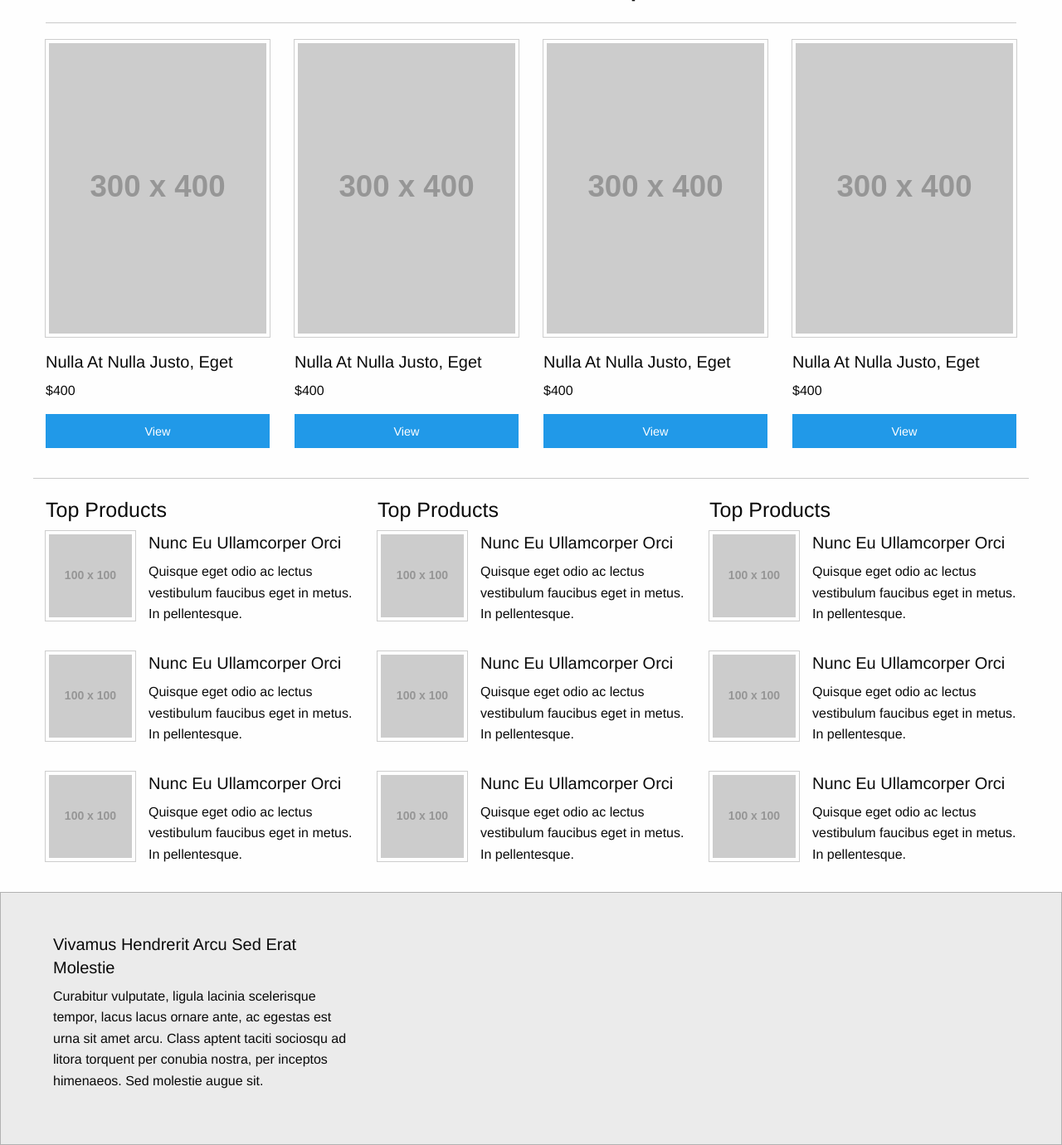
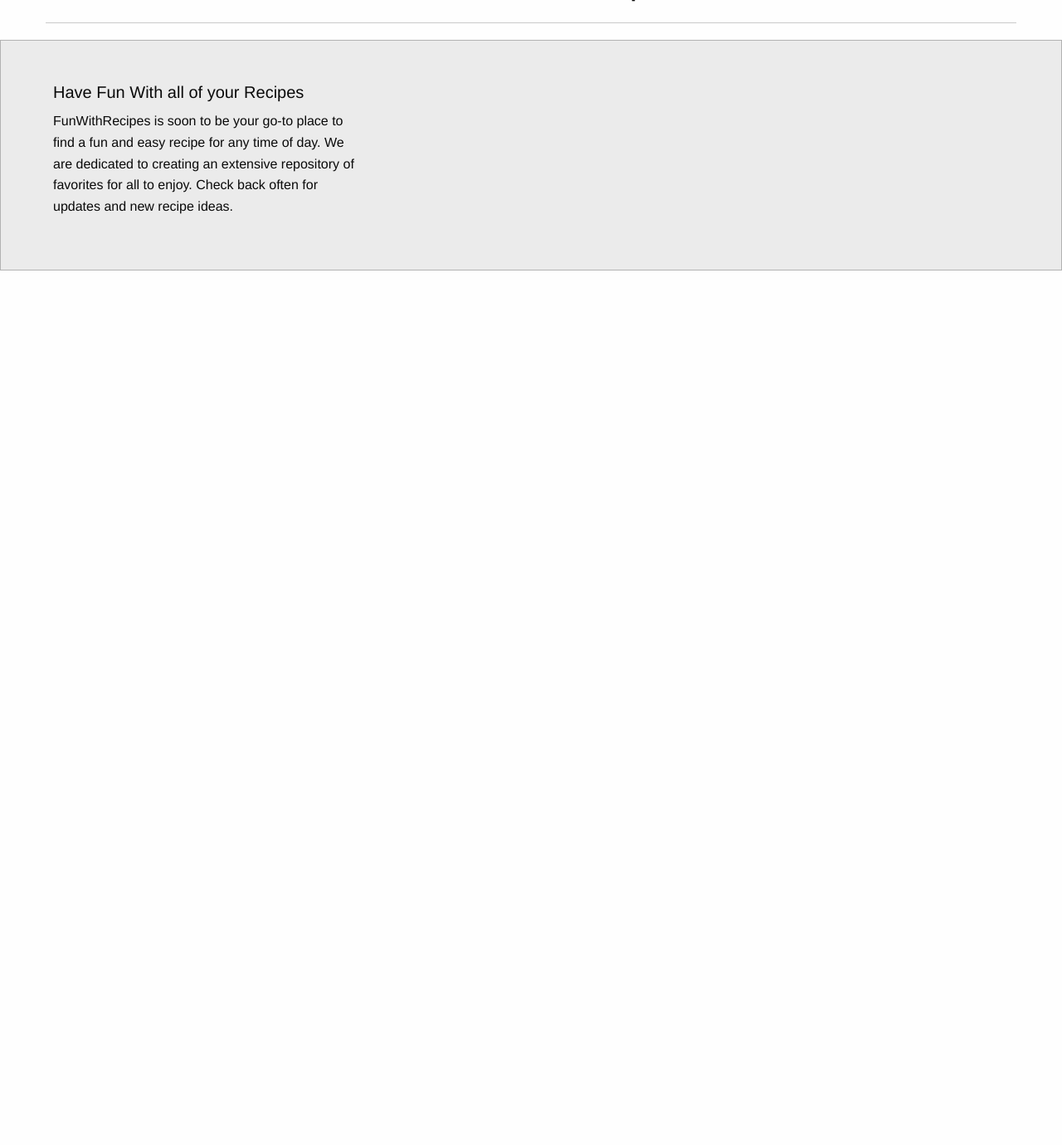
Before and after one commit to Ashawee/FunWithRecipes, a Flask app: page / in a window 1280 px wide. Shown: the part 403-1783 px from the top of the page at 83% size. After the commit the page ends 729 px from the top, so only its background shows below. Run offline with Flask 2, Linux system fonts and the light colour scheme; grey boxes labelled with a size stand in for pictures from a placeholder-image service; parts of the project's set-up code (start-up, migrations or seed data) failed here and were passed over; some libraries are stand-ins or nearby versions.

Commit message:
Updated current template files.

```diff
--- a/FunWithRecipes.sql
+++ b/FunWithRecipes.sql
@@ -87,11 +87,9 @@ SET timezone = 'UTC';
 GRANT SELECT, INSERT, UPDATE, DELET ON ALL TABLES IN SCHEMA public TO recipes_admin;
 GRANT SELECT, UPDATE ON ALL SEQUENCES IN SCHEMA public TO recipes_admin;
 
-INSERT INTO messages (message, user_id) VALUES ('Hello There', 1);
-INSERT INTO messages (message, user_id) VALUES ('That space station is cool', 2);
 
 INSERT INTO users (username, password) VALUES ('ashawee', crypt('gumdrop', gen_salt('bf')));
 INSERT INTO users (username, password) VALUES ('tester', crypt('test', gen_salt('bf')));
-
+INSERT INTO users (username, password) VALUES ('Edith', crypt('rain', gen_salt('bf')));
 
 INSERT INTO recipes ()
--- a/server.py
+++ b/server.py
@@ -33,54 +33,23 @@ def updateRoster():
     print 'broadcasting names'
     emit('roster', names, broadcast=True)
 
-@socketio.on('connect', namespace='/chat')
+@socketio.on('connect', namespace='/recipe')
 def test_connect():
     session['uuid'] = uuid.uuid1()
     print 'connected'
 
-@socketio.on('message', namespace='/chat')
-def new_message(message):
-
-    username = users[session['uuid']]['username']
-    messages = []
-    tmp = {'text':message, 'name':users[session['uuid']]['username']}
-    messages.append(tmp)
-    username = users[session['uuid']]['username']
-
-    emit('message', tmp, broadcast=True)
-
-    conn = connectToDB()
-    cur = conn.cursor(cursor_factory=psycopg2.extras.DictCursor)
-
-    print 'connected to db for inserting message'
-
-    user_select = "SELECT user_id FROM users WHERE username = %s"
-    cur.execute(user_select, (username,))
-    userId = cur.fetchone()
-
-    try:
-        insert_message = ""
-        data = (message, userId[0])
-        cur.execute(insert_message, data)
-    except:
-        print("ERROR inserting into messages")
-        conn.rollback()
-    conn.commit()
-
-
-
-@socketio.on('identify', namespace='/chat')
+@socketio.on('identify', namespace='/recipe')
 def on_identify(name):
     print ('identify' + name)
     users[session['uuid']] = {'username': name}
 
 
-@socketio.on('check', namespace='/chat')
+@socketio.on('check', namespace='/recipe')
 def checking(pw):
 
     username = users[session['uuid']]['username']
 
-@socketio.on('search', namespace='/chat')
+@socketio.on('search', namespace='/recipe')
 def on_search(searchtext):
 
     results = []
@@ -90,7 +59,7 @@ def on_search(searchtext):
     username = users[session['uuid']]['username']
 
     print 'connected to db for search'
-    search_message = "SELECT message FROM messages WHERE message LIKE %s"
+    search_message = ""
     data = ('%'+ searchtext + '%',)
     cur.execute(search_message, data)
     search_results = cur.fetchall()
@@ -141,6 +110,36 @@ def recipe():
 
     return app.send_static_file('recipe.html')
 
+@app.route('/login', methods=['GET', 'POST'])
+def login():
+    #connect to database
+
+    return app.send_static_file('login.html')
+
+@app.route('/register', methods=['GET', 'POST'])
+def register():
+    #connect to database
+
+    return app.send_static_file('register.html')
+
+@app.route('/submit-recipe', methods=['GET', 'POST'])
+def submit_recipe():
+    #connect to database
+
+    return app.send_static_file('submit_recipe.html')
+
+@app.route('/recipe-list', methods=['GET', 'POST'])
+def recipe_list():
+    #connect to database
+
+    return app.send_static_file('recipe_list.html')
+
+@app.route('/search-result', methods=['GET', 'POST'])
+def search_result():
+    #connect to database
+
+    return app.send_static_file('search_result.html')
+
 @app.route('/js/<path:path>')
 def static_proxy_js(path):
     # send_static_file will guess the correct MIME type
--- a/static/index.html
+++ b/static/index.html
@@ -6,22 +6,25 @@
 <title>Fun With Recipes</title>
     <link rel="stylesheet" href="css/foundation.css" />
     <link rel="stylesheet" href="css/app.css" />
+            <script src="/js/angular.min.js"></script>
+
 </head>
 <body>
       <div class="top-bar">
             <div class="top-bar-left">
                   <ul class="menu">
                         <li class="menu-text">Fun With Recipes</li>
-                        <li><a href="/chat">Chat Room</a></li>
-                        <li><a href="/recipe">Example Recipe</a></li>
+                        <li><a href="/recipe-list">Recipe List</a></li>
+                        <li><a href="/register">Register</a></li>
+                        <li><a href="/login">Login</a></li>
+
+
                   </ul>
             </div>
             <div class="top-bar-right">
                   <ul class="menu">
-                        <li><a href="#">Three</a></li>
-                        <li><a href="#">Four</a></li>
-                        <li><a href="#">Register</a></li>
-                        <li><a href="#">Search</a></li>
+                        <li><a href="/submit-recipe">Submit Recipe</a></li>
+                        <li><a href="/cha">Chat</a></li>
                   </ul>
             </div>
       </div>
@@ -31,13 +34,13 @@
                   <button class="orbit-previous" aria-label="previous"><span class="show-for-sr">Previous Slide</span>&#9664;</button>
                   <button class="orbit-next" aria-label="next"><span class="show-for-sr">Next Slide</span>&#9654;</button>
                   <li class="orbit-slide is-active">
-                        <img src="/img/bulb-1239423_1920.jpg">
+                        <img src="/img/pepper.jpg">
                   </li>
                   <li class="orbit-slide">
-                        <img src="/img/cinnamon-stick-514243_1920.jpg">
+                        <img src="/img/cinnamon.jpg">
                   </li>
                   <li class="orbit-slide">
-                        <img src="/img/cooking-1013455_1920.jpg">
+                        <img src="/img/pepper.jpg">
                   </li>
 
             </ul>
@@ -47,129 +50,20 @@
             <hr>
       </div>
       <div class="row small-up-2 large-up-4">
-            <div class="column">
-                  <img class="thumbnail" src="http://placehold.it/300x400">
-                  <h5>Nulla At Nulla Justo, Eget</h5>
-                  <p>$400</p>
-                  <a href="#" class="button expanded">View</a>
+            <div class="column" ng-repeat="recipe in recipes">
+                  <h5>{{recipe.name}}</h5>
+                  <p>{{recipe.difficulty}}</p>
+                  <a href="{{recipe.url}}" class="button expanded">View</a>
             </div>
-            <div class="column">
-                  <img class="thumbnail" src="http://placehold.it/300x400">
-                  <h5>Nulla At Nulla Justo, Eget</h5>
-                  <p>$400</p>
-                  <a href="#" class="button expanded">View</a>
-            </div>
-            <div class="column">
-                  <img class="thumbnail" src="http://placehold.it/300x400">
-                  <h5>Nulla At Nulla Justo, Eget</h5>
-                  <p>$400</p>
-                  <a href="#" class="button expanded">View</a>
-            </div>
-            <div class="column">
-                  <img class="thumbnail" src="http://placehold.it/300x400">
-                  <h5>Nulla At Nulla Justo, Eget</h5>
-                  <p>$400</p>
-                  <a href="#" class="button expanded">View</a>
-            </div>
+
       </div>
-      <hr>
-      <div class="row">
-      <div class="medium-4 columns">
-      <h4>Top Products</h4>
-      <div class="media-object">
-      <div class="media-object-section">
-      <img class="thumbnail" src="http://placehold.it/100x100">
-      </div>
-      <div class="media-object-section">
-      <h5>Nunc Eu Ullamcorper Orci</h5>
-      <p>Quisque eget odio ac lectus vestibulum faucibus eget in metus. In pellentesque.</p>
-      </div>
-      </div>
-      <div class="media-object">
-      <div class="media-object-section">
-      <img class="thumbnail" src="http://placehold.it/100x100">
-      </div>
-      <div class="media-object-section">
-      <h5>Nunc Eu Ullamcorper Orci</h5>
-      <p>Quisque eget odio ac lectus vestibulum faucibus eget in metus. In pellentesque.</p>
-      </div>
-      </div>
-      <div class="media-object">
-      <div class="media-object-section">
-      <img class="thumbnail" src="http://placehold.it/100x100">
-      </div>
-      <div class="media-object-section">
-      <h5>Nunc Eu Ullamcorper Orci</h5>
-      <p>Quisque eget odio ac lectus vestibulum faucibus eget in metus. In pellentesque.</p>
-      </div>
-      </div>
-      </div>
-      <div class="medium-4 columns">
-      <h4>Top Products</h4>
-      <div class="media-object">
-      <div class="media-object-section">
-      <img class="thumbnail" src="http://placehold.it/100x100">
-      </div>
-      <div class="media-object-section">
-      <h5>Nunc Eu Ullamcorper Orci</h5>
-      <p>Quisque eget odio ac lectus vestibulum faucibus eget in metus. In pellentesque.</p>
-      </div>
-      </div>
-      <div class="media-object">
-      <div class="media-object-section">
-      <img class="thumbnail" src="http://placehold.it/100x100">
-      </div>
-      <div class="media-object-section">
-      <h5>Nunc Eu Ullamcorper Orci</h5>
-      <p>Quisque eget odio ac lectus vestibulum faucibus eget in metus. In pellentesque.</p>
-      </div>
-      </div>
-      <div class="media-object">
-      <div class="media-object-section">
-      <img class="thumbnail" src="http://placehold.it/100x100">
-      </div>
-      <div class="media-object-section">
-      <h5>Nunc Eu Ullamcorper Orci</h5>
-      <p>Quisque eget odio ac lectus vestibulum faucibus eget in metus. In pellentesque.</p>
-      </div>
-      </div>
-      </div>
-      <div class="medium-4 columns">
-      <h4>Top Products</h4>
-      <div class="media-object">
-      <div class="media-object-section">
-      <img class="thumbnail" src="http://placehold.it/100x100">
-      </div>
-      <div class="media-object-section">
-      <h5>Nunc Eu Ullamcorper Orci</h5>
-      <p>Quisque eget odio ac lectus vestibulum faucibus eget in metus. In pellentesque.</p>
-      </div>
-      </div>
-      <div class="media-object">
-      <div class="media-object-section">
-      <img class="thumbnail" src="http://placehold.it/100x100">
-      </div>
-      <div class="media-object-section">
-      <h5>Nunc Eu Ullamcorper Orci</h5>
-      <p>Quisque eget odio ac lectus vestibulum faucibus eget in metus. In pellentesque.</p>
-      </div>
-      </div>
-      <div class="media-object">
-      <div class="media-object-section">
-      <img class="thumbnail" src="http://placehold.it/100x100">
-      </div>
-      <div class="media-object-section">
-      <h5>Nunc Eu Ullamcorper Orci</h5>
-      <p>Quisque eget odio ac lectus vestibulum faucibus eget in metus. In pellentesque.</p>
-      </div>
-      </div>
-      </div>
+
       </div>
             <div class="callout large secondary">
             <div class="row">
             <div class="large-4 columns">
-            <h5>Vivamus Hendrerit Arcu Sed Erat Molestie</h5>
-            <p>Curabitur vulputate, ligula lacinia scelerisque tempor, lacus lacus ornare ante, ac egestas est urna sit amet arcu. Class aptent taciti sociosqu ad litora torquent per conubia nostra, per inceptos himenaeos. Sed molestie augue sit.</p>
+            <h5>Have Fun With all of your Recipes</h5>
+            <p>FunWithRecipes is soon to be your go-to place to find a fun and easy recipe for any time of day.  We are dedicated to creating an extensive repository of favorites for all to enjoy. Check back often for updates and new recipe ideas.</p>
             </div>
             </div>
 
```
Also changed, not shown: static/chat.html (+3 -10 lines), static/css/foundation.css (+49 -0 lines), static/recipe.html (+8 -16 lines).
